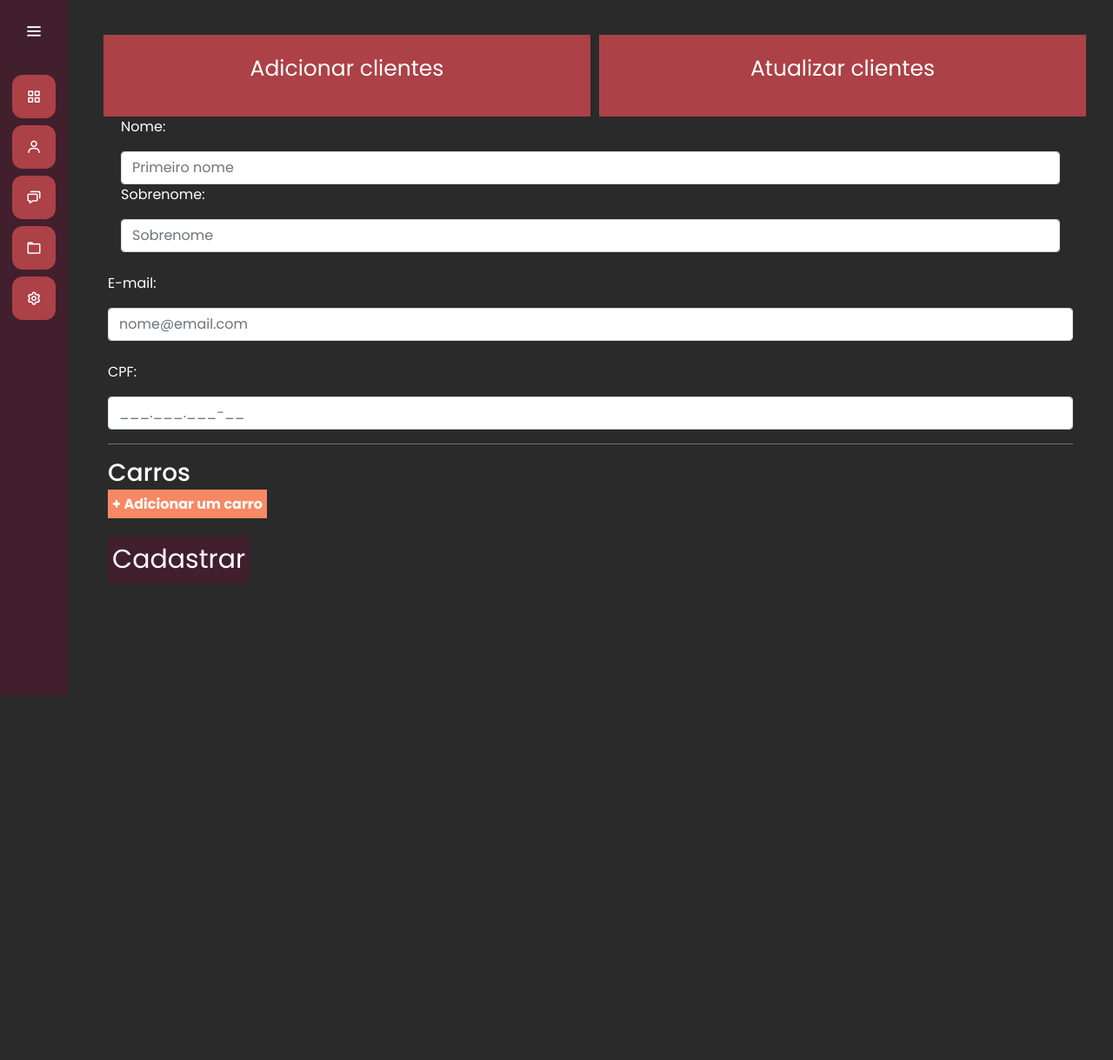
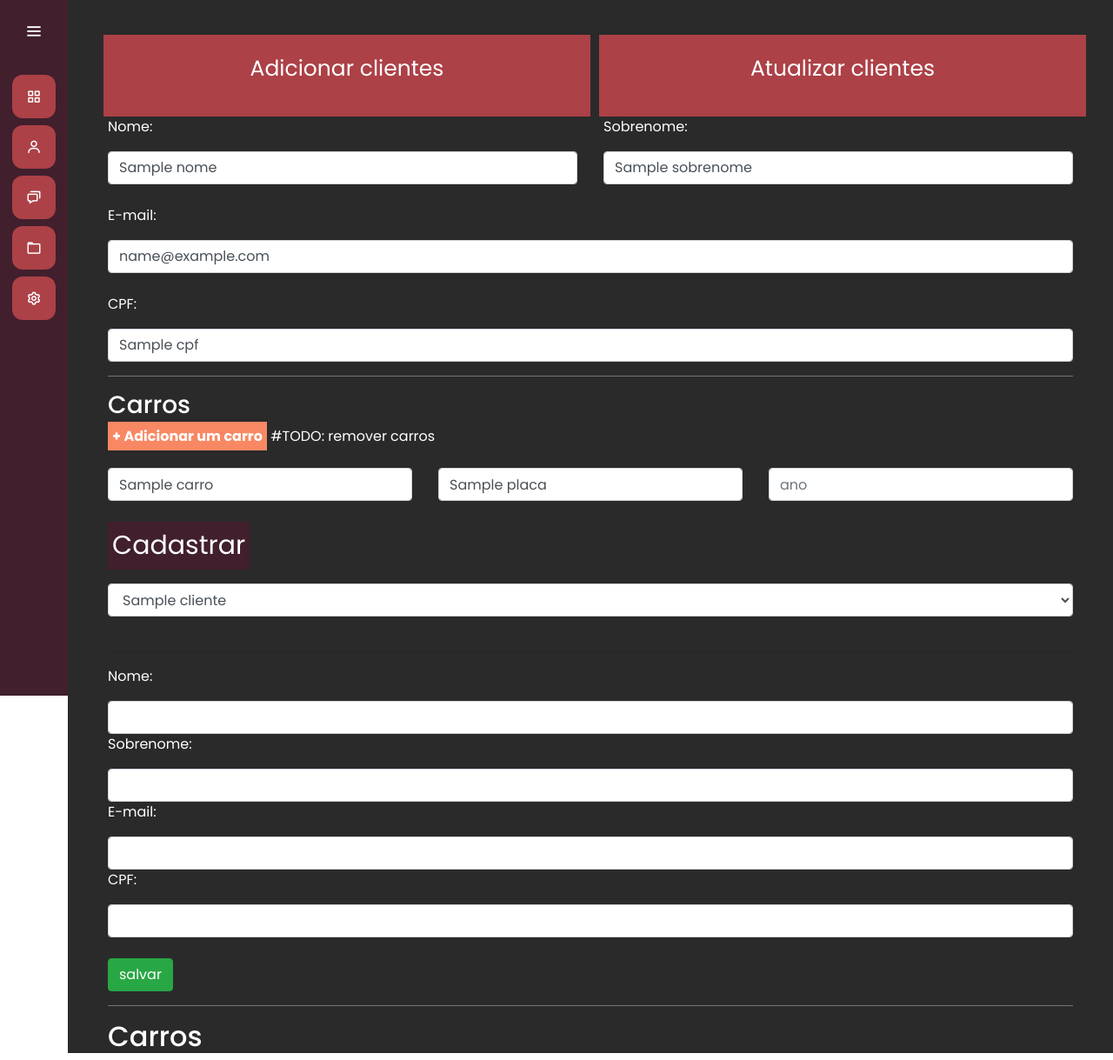
Before and after one commit to eduardo-mac/mecajato, a Django app: template clientes/templates/clientes.html in a window 1280 px wide. Shown: the whole page at 87% size. Before the commit the page ends 800 px from the top, so only its background shows below. Run offline with Django 5.2, Linux system fonts and the light colour scheme; the template is opened without the code that fills it: most values are stand-ins (such as "Sample title", 1, 10 or a date in 2020).

Commit message:
commit 3

```diff
--- a/clientes/templates/clientes.html
+++ b/clientes/templates/clientes.html
@@ -5,44 +5,103 @@
     <link rel="stylesheet" href="{% static 'clientes/css/clientes.css' %}">
 {% endblock %}
 
-{% block 'dashboard'  %}
+{% block 'dashboard' %}
     <div class="container">
         <div class="row">
-        <div class="col-md card-dashboard">
+            <div onclick="exibir_form('1')" class="col-md card-dashboard">
                 <p class="text-card">Adicionar clientes</p>
             </div>
-        <div class="col-md card-dashboard">
+
+            <div onclick="exibir_form('2')" class="col-md card-dashboard">
                 <p class="text-card">Atualizar clientes</p>
             </div>
+
         </div>
-        <div class="adicionar-cliente">
+
+            <div id="adicionar-cliente" class="adicionar-cliente">
                 <form action="{% url 'clientes' %}" method="POST">{% csrf_token %}
+                    <div class="row">
                         <div class="col-md">
                             <p>Nome:</p>
-                    <input type="text" class="form-control" placeholder="Primeiro nome">
+                            <input type="text" class="form-control" placeholder="Primeiro nome" name="nome" value="{{nome}}">
                         </div>
                         <div class="col-md">
                             <p>Sobrenome:</p>
-                    <input type="text" class="form-control" placeholder="Sobrenome">
+                            <input type="text" class="form-control" placeholder="Sobrenome" name="sobrenome" value="{{sobrenome}}">
                         </div>
                     </div>
                     <br>
                     <p>E-mail:</p>
-                <input type="email" class="form-control" placeholder="nome@email.com" name="email">
+                    <input type="email" class="form-control" placeholder="nome@email.com" name="email" value="{{email}}">
                     <br>
                     <p>CPF:</p>
-                <input type="text" class="form-control" placeholder="___.___.___-__" name="cpf">
+                    <input type="text" class="form-control" placeholder="___.___.___-__" name="cpf" value="{{cpf}}">
                     <hr style="background-color:gray;">
                     <div class="add-carros">
                         <h3>Carros</h3>
                         <span class="btn-add-carros" onclick="add_carro()">+ Adicionar um carro</span>
+                        #TODO: remover carros
                         <div id="form-carro">
+                            {% for carro, placa, ano in carros%}
+                                    <br>
+                                    <div class="row">
+                                        <div class="col-md">
+                                            <input type='text' placeholder='carro' class='form-control' name='carro' value="{{carro}}">
+                                        </div>
+
+                                        <div class="col-md">
+                                            <input type='text' placeholder='Placa' class='form-control' name='placa' value="{{placa}}">
+                                        </div>
+
+                                        <div class="col-md">
+                                            <input type='number' placeholder='ano' class='form-control' name='ano' value="{{ano}}">
+                                        </div>
+
+                                    </div>
+                            {% endfor%}
+                        </div>
+
+                    </div>
+
+                    <br>
+                    <input type="submit" value="Cadastrar" class="btn-principal">
+
+                </form>
+
+            </div>
+
+
+            <div id="att_cliente">
+                <p></p>
+                <select id="cliente-select"  onchange="dados_cliente()" class="form-control">
+                    {% for cliente in clientes %}
+                    <option value="{{cliente.id}}">{{cliente.nome}}</option>
+                    {% endfor %}
+                </select>
+                <br>
+                <hr>
+
+                <div id="form-att-cliente">
+                    <input type="hidden" id="id">
+                    <p>Nome:</p>
+                    <input id="nome" type="text" class='form-control'>
+                    <p>Sobrenome:</p>
+                    <input id="sobrenome" type="text" class='form-control'>
+                    <p>E-mail:</p>
+                    <input id="email" type="text" class='form-control'>
+                    <p>CPF:</p>
+                    <input id="cpf" type="text" class='form-control'>
+                    <br>
+                    <input onclick="update_cliente()"  type="submit" value="salvar" class="btn btn-success" >
+                    <hr style="background-color: gray;">
+                    <h2>Carros</h2>
+                    <div id="carros">
+
                     </div>
                 </div>
-                <br>
-                <input type="submit" value="Cadastrar" class="btn-principal">
-            </form>
+
             </div>
+
     </div>
     <script src="{% static 'clientes/js/clientes.js' %}"></script>
-{% endblock %}
+{% endblock%}
--- a/templates/static/clientes/js/clientes.js
+++ b/templates/static/clientes/js/clientes.js
@@ -1 +1,126 @@
-console.log('Teste')
+function add_carro(){
+    container = document.getElementById('form-carro')
+
+    html = "<br>  <div class='row'> <div class='col-md'> <input type='text' placeholder='carro' class='form-control' name='carro' > </div> <div class='col-md'><input type='text' placeholder='Placa' class='form-control' name='placa' ></div> <div class='col-md'> <input type='number' placeholder='ano' class='form-control' name='ano'> </div> </div>"
+
+    container.innerHTML += html
+}
+
+function exibir_form(tipo){
+
+    add_cliente = document.getElementById('adicionar-cliente')
+    att_cliente = document.getElementById('att_cliente')
+
+    if(tipo == "1"){
+        att_cliente.style.display = "none"
+        add_cliente.style.display = "block"
+
+    }else if(tipo == "2"){
+        add_cliente.style.display = "none";
+        att_cliente.style.display = "block"
+    }
+
+}
+
+
+function dados_cliente(){
+    cliente = document.getElementById('cliente-select')
+    csrf_token = document.querySelector('[name=csrfmiddlewaretoken]').value
+    id_cliente = cliente.value
+
+    data = new FormData()
+    data.append('id_cliente', id_cliente)
+
+    fetch("/clientes/atualiza_cliente/",{
+        method: "POST",
+        headers: {
+            'X-CSRFToken': csrf_token,
+        },
+        body: data
+
+    }).then(function(result){
+        return result.json()
+    }).then(function(data){
+        document.getElementById('form-att-cliente').style.display = 'block'
+
+        id = document.getElementById('id')
+        id.value = data['cliente_id']
+
+        nome = document.getElementById('nome')
+        nome.value = data['cliente']['nome']
+
+        sobrenome = document.getElementById('sobrenome')
+        sobrenome.value = data['cliente']['sobrenome']
+
+        cpf = document.getElementById('cpf')
+        cpf.value = data['cliente']['cpf']
+
+        email = document.getElementById('email')
+        email.value = data['cliente']['email']
+
+        div_carros = document.getElementById('carros')
+
+        for(i=0; i<data['carros'].length; i++){
+            div_carros.innerHTML += "\<form action='/clientes/update_carro/" + data['carros'][i]['id'] +"' method='POST'>\
+                <div class='row'>\
+                        <div class='col-md'>\
+                            <input class='form-control' name='carro' type='text' value='" + data['carros'][i]['fields']['carro'] + "'>\
+                        </div>\
+                        <div class='col-md'>\
+                            <input class='form-control' name='placa' type='text' value='" + data['carros'][i]['fields']['placa'] + "'>\
+                        </div>\
+                        <div class='col-md'>\
+                            <input class='form-control' type='text' name='ano' value='" + data['carros'][i]['fields']['ano'] + "' >\
+                        </div>\
+                        <div class='col-md'>\
+                            <input class='btn btn-lg btn-success' type='submit'>\
+                        </div>\
+                    </form>\
+                    <div class='col-md'>\
+                        <a href='/clientes/excluir_carro/"+ data['carros'][i]['id'] +"' class='btn btn-lg btn-danger'>EXCLUIR</a>\
+                    </div>\
+                </div><br>"
+        }
+
+    })
+
+
+}
+
+
+function update_cliente(){
+    nome = document.getElementById('nome').value
+    sobrenome = document.getElementById('sobrenome').value
+    email = document.getElementById('email').value
+    cpf = document.getElementById('cpf').value
+    id = document.getElementById('id').value
+
+    fetch('/clientes/update_cliente/' + id, {
+        method: 'POST',
+        headers: {
+            'X-CSRFToken': csrf_token,
+        },
+        body: JSON.stringify({
+            nome: nome,
+            sobrenome: sobrenome,
+            email: email,
+            cpf: cpf,
+        })
+
+    }).then(function(result){
+        return result.json()
+    }).then(function(data){
+
+        if(data['status'] == '200'){
+            nome = data['nome']
+            sobrenome = data['sobrenome']
+            email = data['email']
+            cpf = data['cpf']
+            console.log('Dados alterado com sucesso')
+        }else{
+            console.log('Ocorreu algum erro')
+        }
+
+    })
+
+}
```
Also changed, not shown: clientes/views.py (+18 -1 lines). Lines whose indentation alone changed are shown as unchanged.
